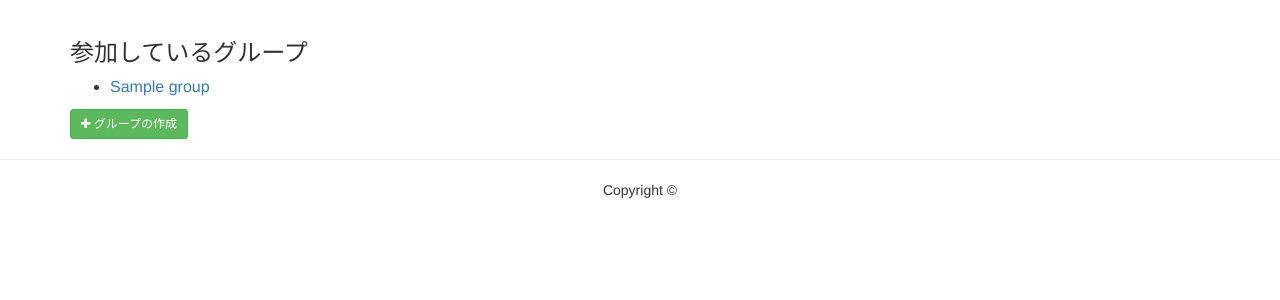
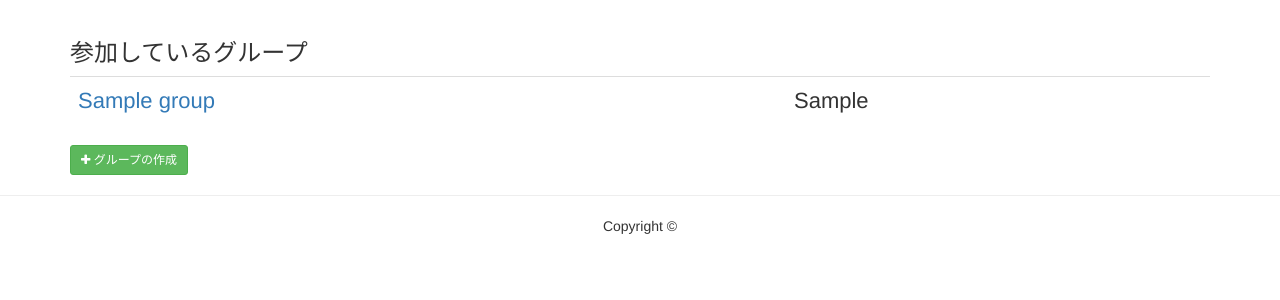
Before and after one commit to tomita0119/Private-Django-Project, a Django app: page /surm/ in a window 1280 px wide. Shown: the part 52-352 px from the top of the page. Run offline with Django 3.2, Linux system fonts and the light colour scheme; a user stored in the database is signed in; tables that the repository leaves empty hold one stand-in row (values such as "Sample post"); some libraries are stand-ins or nearby versions.

Commit message:
軽微なレイアウト変更

```diff
--- a/static/css/index.css
+++ b/static/css/index.css
@@ -1,4 +1,4 @@
-.mygroups li{
-    font-size: 16px;
+.mygroups tr{
+    font-size: 22px;
     margin-bottom: 10px;
 }
--- a/surm/models.py
+++ b/surm/models.py
@@ -16,6 +16,7 @@ class Group(models.Model):
 class JoinGroup(models.Model):
     user = models.ForeignKey(User)
     group = models.ForeignKey(Group)
+    joined = models.DateTimeField('Joined', auto_now_add=True)
 
 # リソース
 class Resource(models.Model):
@@ -52,6 +53,25 @@ class TagResource(models.Model):
     resource = models.ForeignKey(Resource)
     tag = models.ForeignKey(Tag)
 
+# ユーザの行動のログを記録(設計中)
+# class ActionHistory(models.Model):
+#     KIND_CHOICES = (
+#         ('group_create', 'Group Create'),
+#         ('group_join', 'Group Join'),
+#         ('group_modify', 'Group Modify'),
+#         ('group_delete', 'Group Delete'),
+#         ('resource_post', 'Resource Post'),
+#         ('resource_view', 'Resource View'),
+#         ('resource_delete', 'Resource Delete'),
+#     )
+#
+#     user = models.ForeignKey(User)
+#     group = models.ForeignKey(Group)
+#     acted = models.DateTimeField('Acted', auto_now_add=True)
+#     kind = models.CharField('Kind', choices=KIND_CHOICES, max_length=20)
+#     resource = models.ForeignKey(Resource, null=True, blank=True)
+
+
 # ------------ フォーム ------------ #
 
 # グループ追加のフォーム
--- a/templates/private_proj/index.html
+++ b/templates/private_proj/index.html
@@ -22,7 +22,7 @@
             </tr>
             <tr>
                 <td><a href="{% url 'surm.views.index' %}">SURM</a></td>
-                <td>グループで共有するソーシャルブックマーク，を目指す</td>
+                <td>グループで共有するブックマーク(4dk.jpみたいな)，を目指す</td>
             </tr>
         </table>
     </div>
--- a/templates/surm/index.html
+++ b/templates/surm/index.html
@@ -15,11 +15,14 @@
 
     <h3>参加しているグループ</h3>
     {% if mygroups %}
-        <ul class="mygroups">
-        {% for mygroup in mygroups %}
-            <li><a href="{% url 'surm.views.group_index' group_id=mygroup.id %}">{{ mygroup.name }}</a></li>
-        {% endfor %}
-        </ul>
+        <table class="table mygroups">
+            {% for mygroup in mygroups %}
+            <tr>
+                <td><a href="{% url 'surm.views.group_index' group_id=mygroup.id %}">{{ mygroup.name }}</a></td>
+                <td>{{ mygroup.explain }}</td>
+            </tr>
+            {% endfor %}
+        </table>
     {% else %}
         <p>参加グループはありません</p>
     {% endif %}
```
Also changed, not shown: surm/migrations/0012_auto__add_field_joingroup_joined.py (added).
